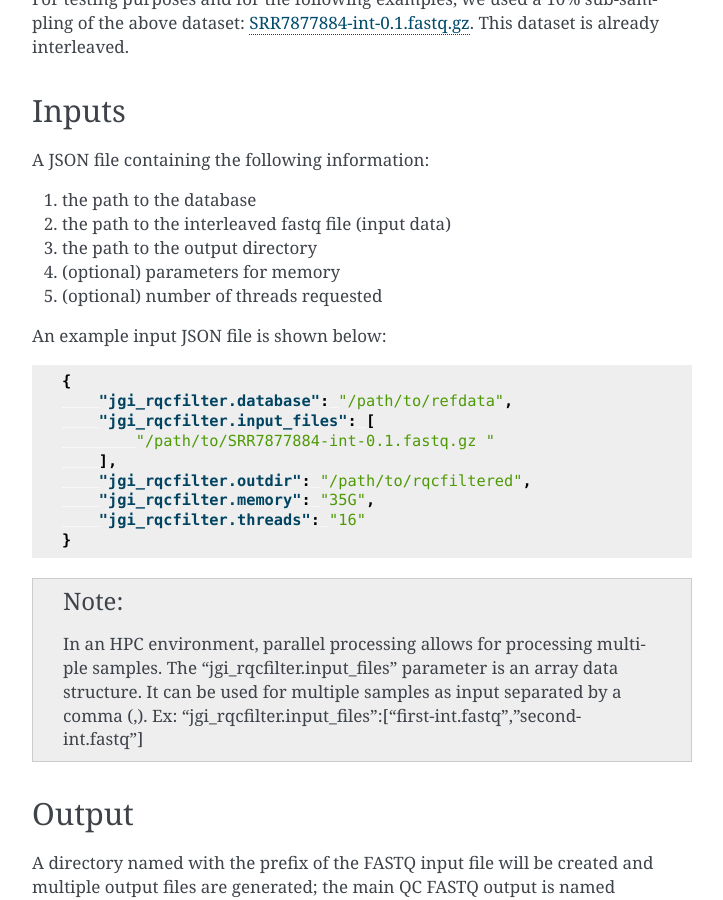
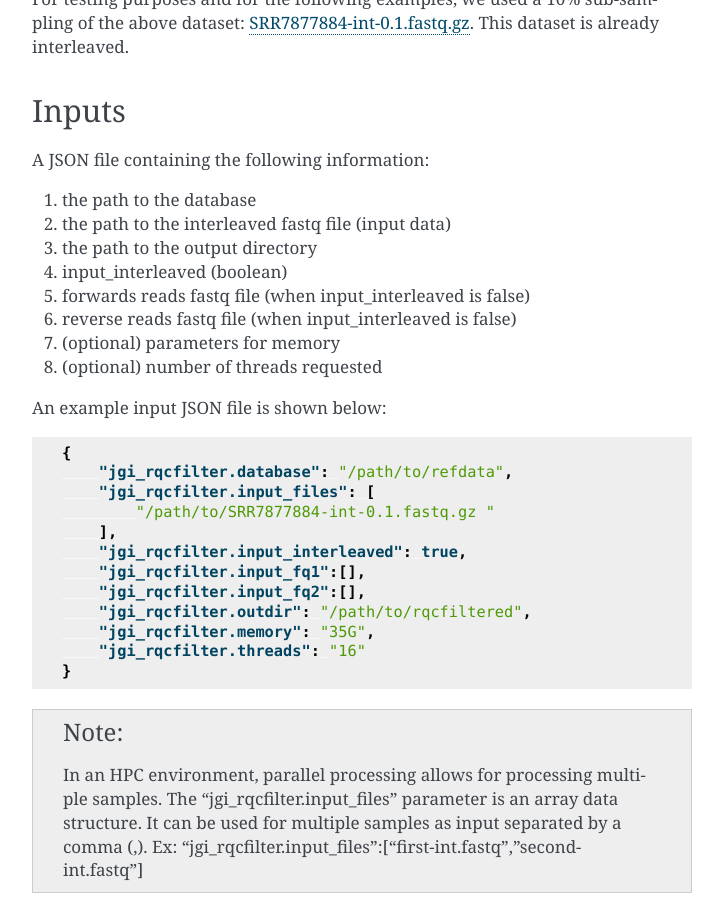
Before and after one commit to microbiomedata/ReadsQC, a Sphinx documentation site: the page built from docs/index.rst, in a window 1280 px wide and 900 px high, scrolled down 2002 px. Shown: the whole window, without its empty margins (388-1111 px from the left). Built offline with Sphinx 7.4.7, drawn with Linux system fonts in a browser that asks for light colours.

Commit message:
add input_interleaved boolean input and allow PE reads in two files input format

```diff
--- a/docs/index.rst
+++ b/docs/index.rst
@@ -79,8 +79,11 @@ A JSON file containing the following information:
 1.	the path to the database
 2.	the path to the interleaved fastq file (input data)
 3.	the path to the output directory
-4.	(optional) parameters for memory
-5.	(optional) number of threads requested
+4.      input_interleaved (boolean)
+5.      forwards reads fastq file (when input_interleaved is false)
+6.      reverse reads fastq file (when input_interleaved is false)
+7.	(optional) parameters for memory
+8.	(optional) number of threads requested
 
 
 An example input JSON file is shown below:
@@ -92,6 +95,9 @@ An example input JSON file is shown below:
         "jgi_rqcfilter.input_files": [
             "/path/to/SRR7877884-int-0.1.fastq.gz "
         ],
+        "jgi_rqcfilter.input_interleaved": true,
+        "jgi_rqcfilter.input_fq1":[],
+        "jgi_rqcfilter.input_fq2":[],
         "jgi_rqcfilter.outdir": "/path/to/rqcfiltered",
         "jgi_rqcfilter.memory": "35G",
         "jgi_rqcfilter.threads": "16"
--- a/input.json
+++ b/input.json
@@ -10,5 +10,8 @@
         "/global/cfs/cdirs/m3408/ficus/8434.1.102069.ACAGTG.fastq.gz",
         "/global/cfs/cdirs/m3408/ficus/8434.3.102077.ATGTCA.fastq.gz"
     ],
-    "jgi_rqcfilter.outdir": "/global/cfs/cdirs/m3408/ficus_rqcfiltered"
+    "jgi_rqcfilter.input_fq1":[],
+    "jgi_rqcfilter.input_fq2":[],
+    "jgi_rqcfilter.outdir": "/global/cfs/cdirs/m3408/ficus_rqcfiltered",
+    "jgi_rqcfilter.input_interleaved": true
 }
```
Also changed, not shown: README.md (+8 -2 lines), 1 other file.
